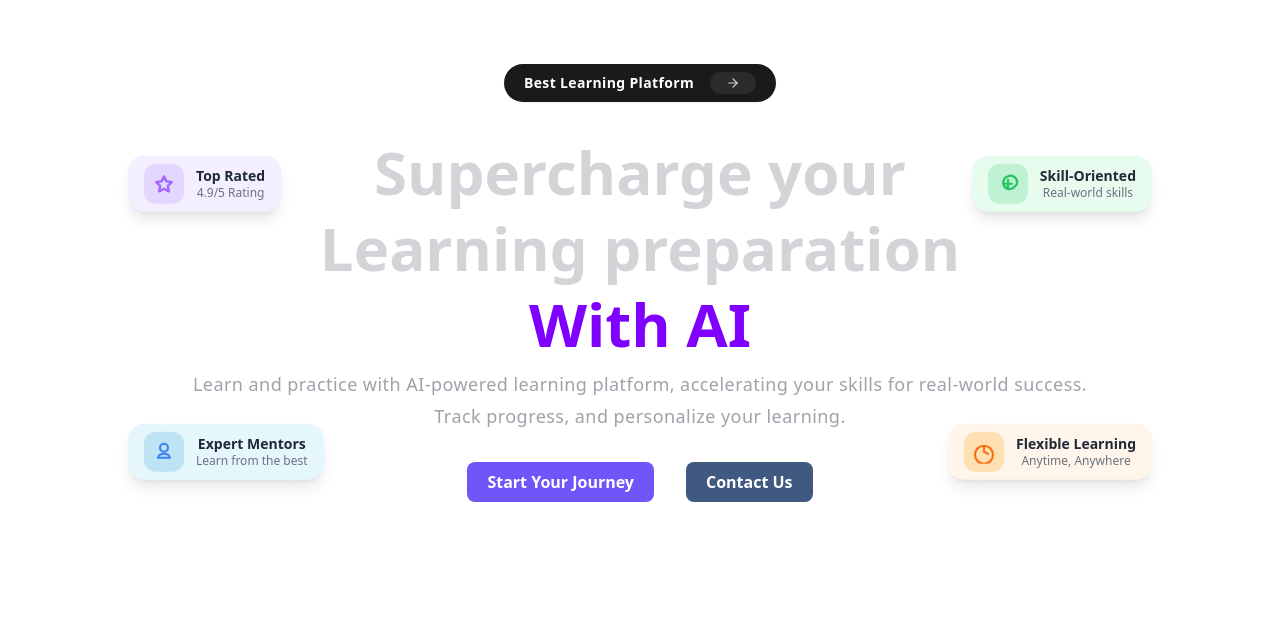
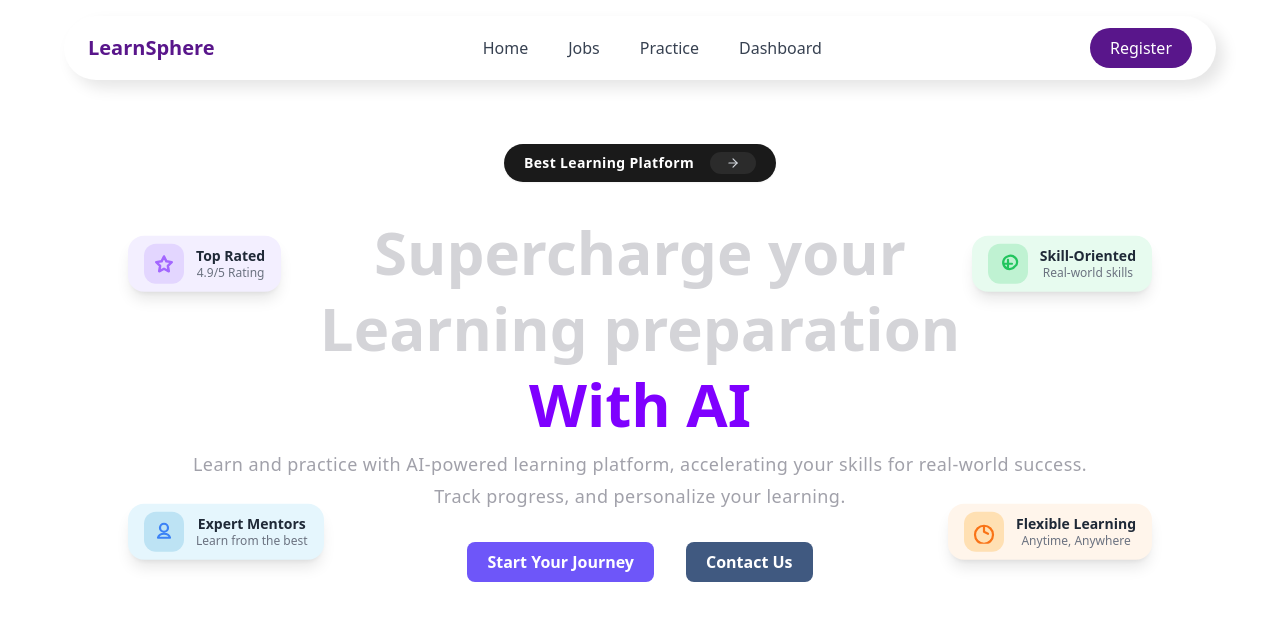
Before and after one commit to Rupam-Mondal/LearnSphere, a React (Vite) app in the folder LearnSphereFrontend/: page / in a window 1280 px wide. Shown: the top 620 px of the page. Built offline with nearby package versions, Linux system fonts and the light colour scheme.

Commit message:
Laggy navbar removed

```diff
--- a/LearnSphereFrontend/package.json
+++ b/LearnSphereFrontend/package.json
@@ -16,6 +16,7 @@
     "motion": "^12.17.0",
     "react": "^19.1.0",
     "react-dom": "^19.1.0",
+    "react-router-dom": "^7.6.2",
     "tailwind-merge": "^3.3.1"
   },
   "devDependencies": {
--- a/LearnSphereFrontend/src/App.jsx
+++ b/LearnSphereFrontend/src/App.jsx
@@ -1,10 +1,12 @@
 import LandingSection from "./Components/Landing/Landingsection";
+import Navbar from "./Components/Navbar/Navbar";
 
 import Stylebar from "./Components/Stylebar/Stylebar";
 
 function App(){
   return (
     <>
+      <Navbar/>
       <div className="relative py-10 w-full h-auto flex flex-col justify-center items-center">
         <Stylebar/>
         <LandingSection/>
--- /dev/null
+++ b/LearnSphereFrontend/src/Components/Navbar/Navbar.jsx
@@ -0,0 +1,24 @@
+function Navbar() {
+  return (
+    <div className="w-full flex justify-center mt-4">
+      <div className="w-[90%] max-w-6xl h-16 bg-white rounded-full shadow-[8px_8px_15px_rgba(0,0,0,0.1)] px-6 flex items-center justify-between">
+        <div className="text-xl font-bold text-[#59168B]">LearnSphere</div>
+
+        <div className="flex-1 flex justify-center space-x-10 text-gray-700 font-medium">
+          <button className="hover:text-black">Home</button>
+          <button className="hover:text-black">Jobs</button>
+          <button className="hover:text-black">Practice</button>
+          <button className="hover:text-black">Dashboard</button>
+        </div>
+        <button
+          className="bg-[#59168B] text-white px-5 py-2 rounded-full hover:bg-[#4b1278] transition"
+          onClick={() => {navigate("/signup")}}
+        >
+          Register
+        </button>
+      </div>
+    </div>
+  );
+}
+
+export default Navbar;
```
Also changed, not shown: 1 other file (tests, documents, lock files or other folders).
